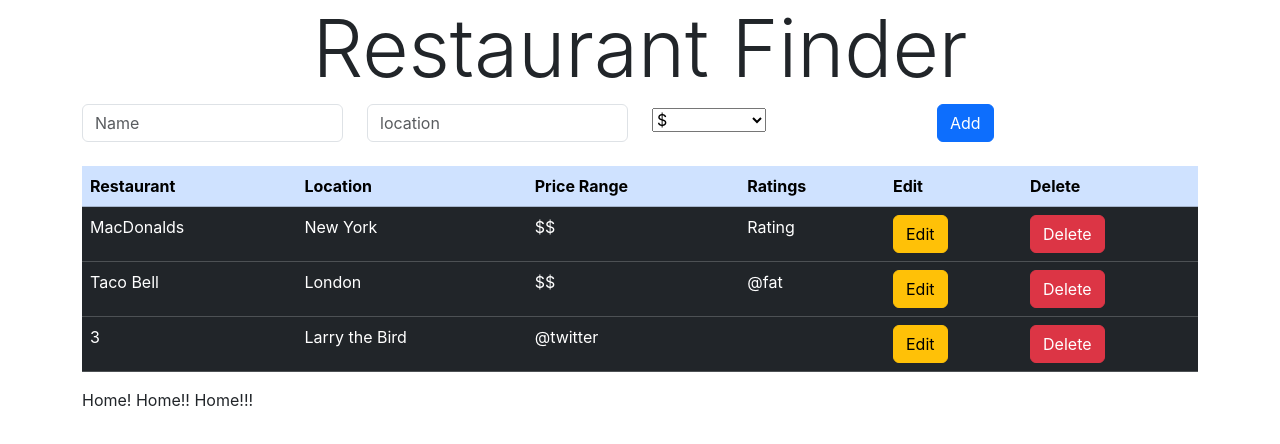
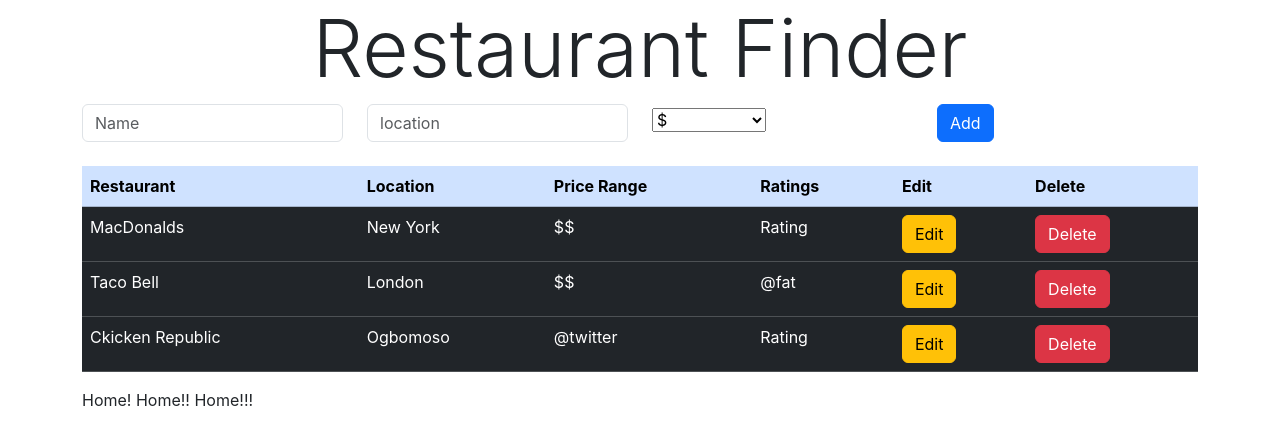
Before and after one commit to AkinolaAdewole/PERNStack-YELP_CLONE, a React (Create React App) app in the folder client/: page / in a window 1280 px wide. Shown: the top 444 px of the page. Built offline with nearby package versions, Linux system fonts and the light colour scheme.

Commit message:
client side design

```diff
--- a/client/src/components/RestaurantList.jsx
+++ b/client/src/components/RestaurantList.jsx
@@ -35,10 +35,10 @@
                     </tr>
 
                     <tr>
-                        <td>3</td>
-                        <td>Larry the Bird</td>
+                        <td>Ckicken Republic</td>
+                        <td>Ogbomoso</td>
                         <td>@twitter</td>
-                        <td></td>
+                        <td>Rating</td>
                         <td><button className="btn btn-warning">Edit</button></td>
                         <td><button className="btn btn-danger">Delete</button></td>
                     </tr>
```
